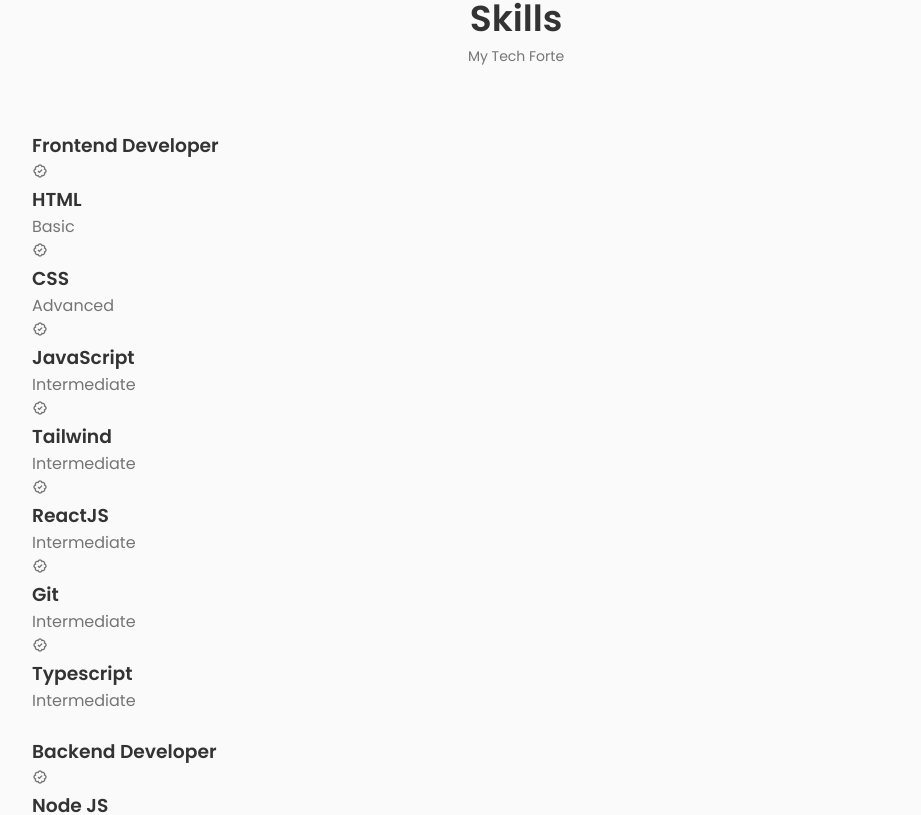
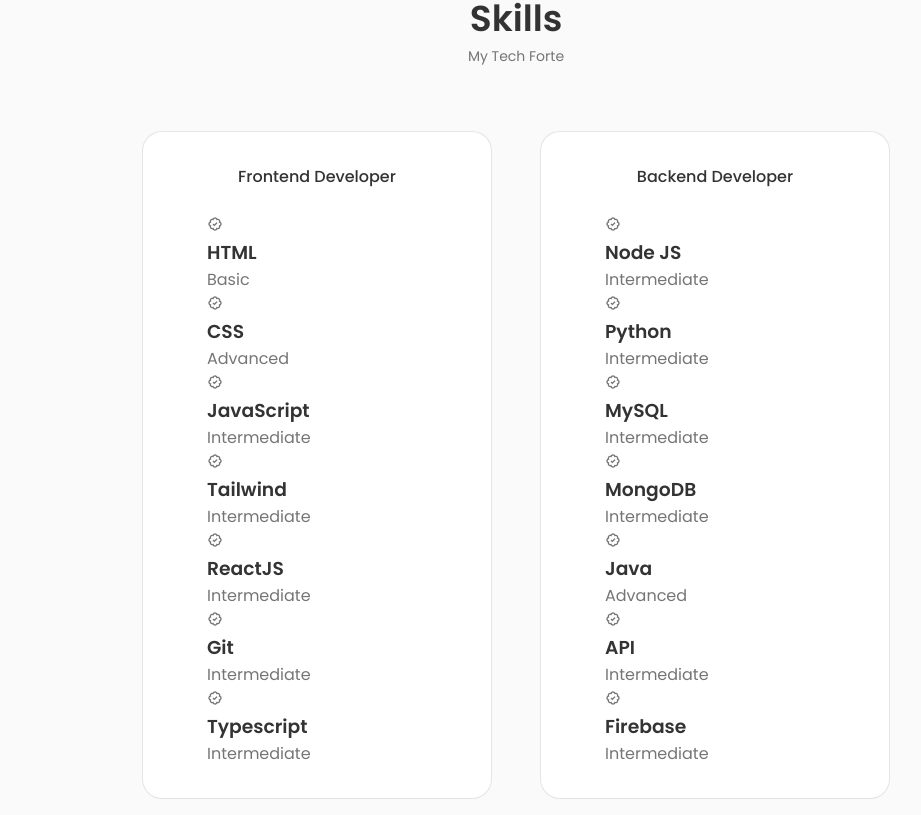
Before and after one commit to gyash21/THE-PORTFOLIO, a React (Create React App) app: page / in a window 1280 px wide. Shown: the part 1413-2228 px from the top of the page, without its empty margins (124-1045 px from the left). Built offline with nearby package versions, Linux system fonts and the light colour scheme.

Commit message:
added styles in skills

```diff
--- a/src/components/skills/skills.css
+++ b/src/components/skills/skills.css
@@ -0,0 +1,24 @@
+.skills__container{
+
+    grid-template-columns: repeat(2, 350px);
+    column-gap: 3rem;
+    justify-content: center;
+}
+
+
+
+.skills__content{
+
+    background-color: var(--container-color);
+    border: 1px solid rgba(0, 0, 0, 0.1);
+    padding: 2rem 4rem;
+    border-radius: 1.25rem;
+}
+
+
+.skills__title{
+    font-size: var(--normal-font-size);
+    font-weight: var(--font-medium);
+    text-align: center;
+    margin-bottom: var(--mb-1-5);
+}
```
